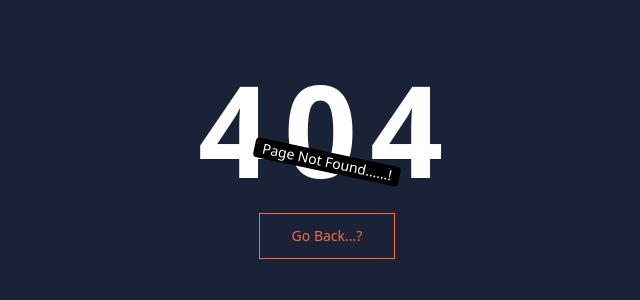
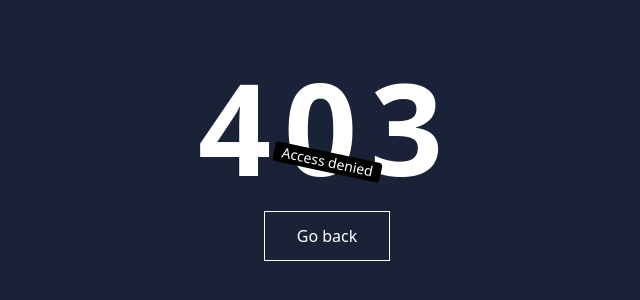
Before and after one commit to abhi-dev-er/lms-project, a React (Vite) app: page /denied in a window 1280 px wide. Before the commit this address had no page. Shown: the part 238-538 px from the top of the page, without its empty margins (313-953 px from the left). Built offline with nearby package versions, Linux system fonts and the light colour scheme.

Commit message:
Added denied page

```diff
--- a/src/App.jsx
+++ b/src/App.jsx
@@ -7,6 +7,7 @@
 import Login from "./Pages/Login";
 import CourseList from "./Pages/Courses/CourseList";
 import Contact from "./Pages/Contact";
+import Denied from "./Pages/Denied";
 
 function App() {
   return (
@@ -16,6 +17,7 @@
         <Route path="/about" element={<AboutUs />}></Route>
         <Route path="/courses" element={<CourseList />}></Route>
         <Route path="/contact" element={<Contact />}></Route>
+        <Route path="/denied" element={<Denied />}></Route>
         <Route path="/signup" element={<SignUp />}></Route>
         <Route path="/login" element={<Login />}></Route>
         <Route path="*" element={<NotFound />}></Route>
--- /dev/null
+++ b/src/Pages/Denied.jsx
@@ -0,0 +1,23 @@
+import React from "react";
+import { useNavigate } from "react-router-dom";
+
+function Denied() {
+  const navigate = useNavigate();
+  return (
+    <main className="h-screen w-full flex flex-col justify-center items-center bg-[#1A2238]">
+      <h1 className="text-9xl font-extrabold text-white tracking-widest">
+        403
+      </h1>
+      <div className="bg-black text-white px-2 text-sm rounded rotate-12 absolute">
+        Access denied
+      </div>
+      <button onClick={() => navigate(-1)} className="mt-5">
+        <span className=" text-white relative block px-8 py-3 bg-[#1A2238] border border-current">
+          Go back
+        </span>
+      </button>
+    </main>
+  );
+}
+
+export default Denied;
```
